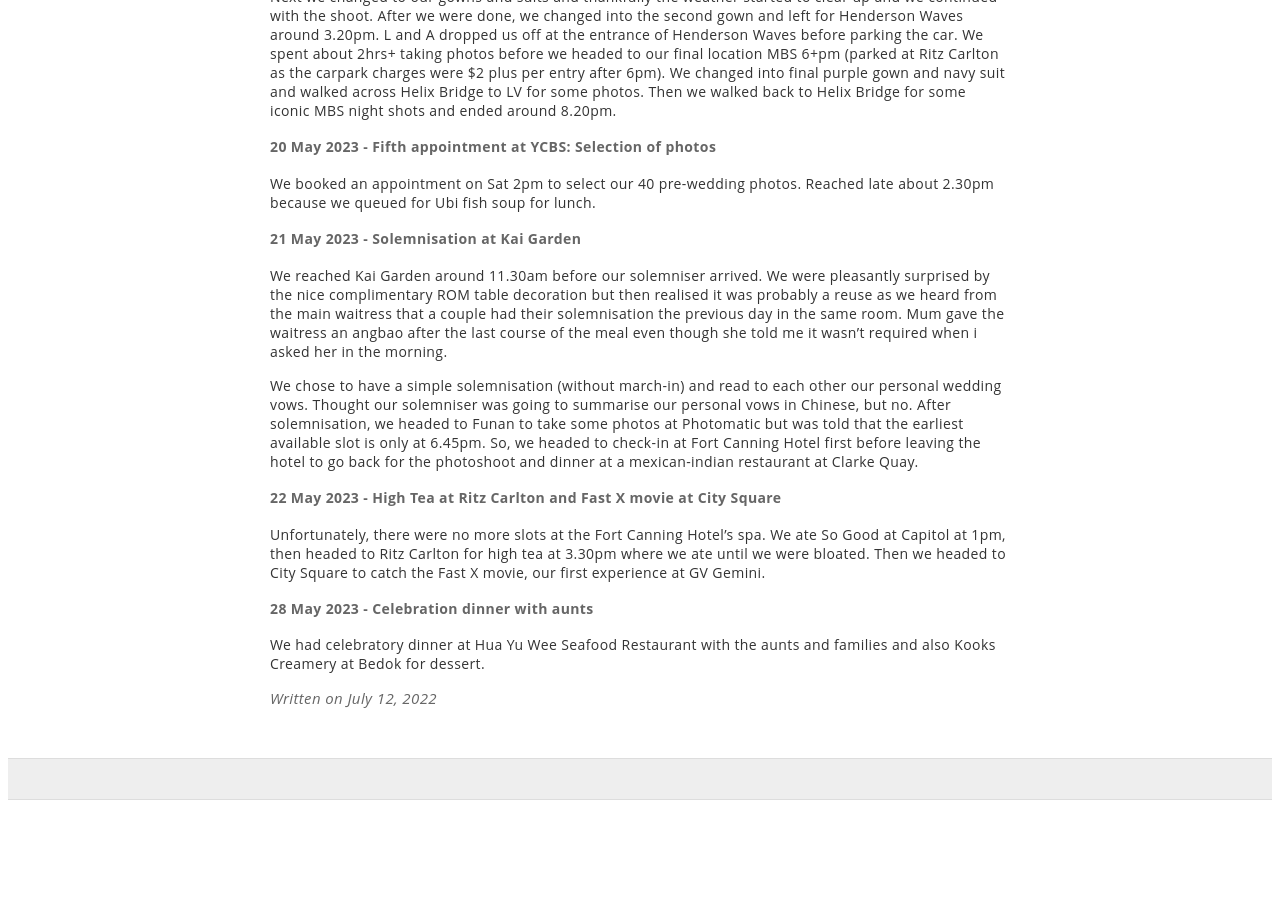
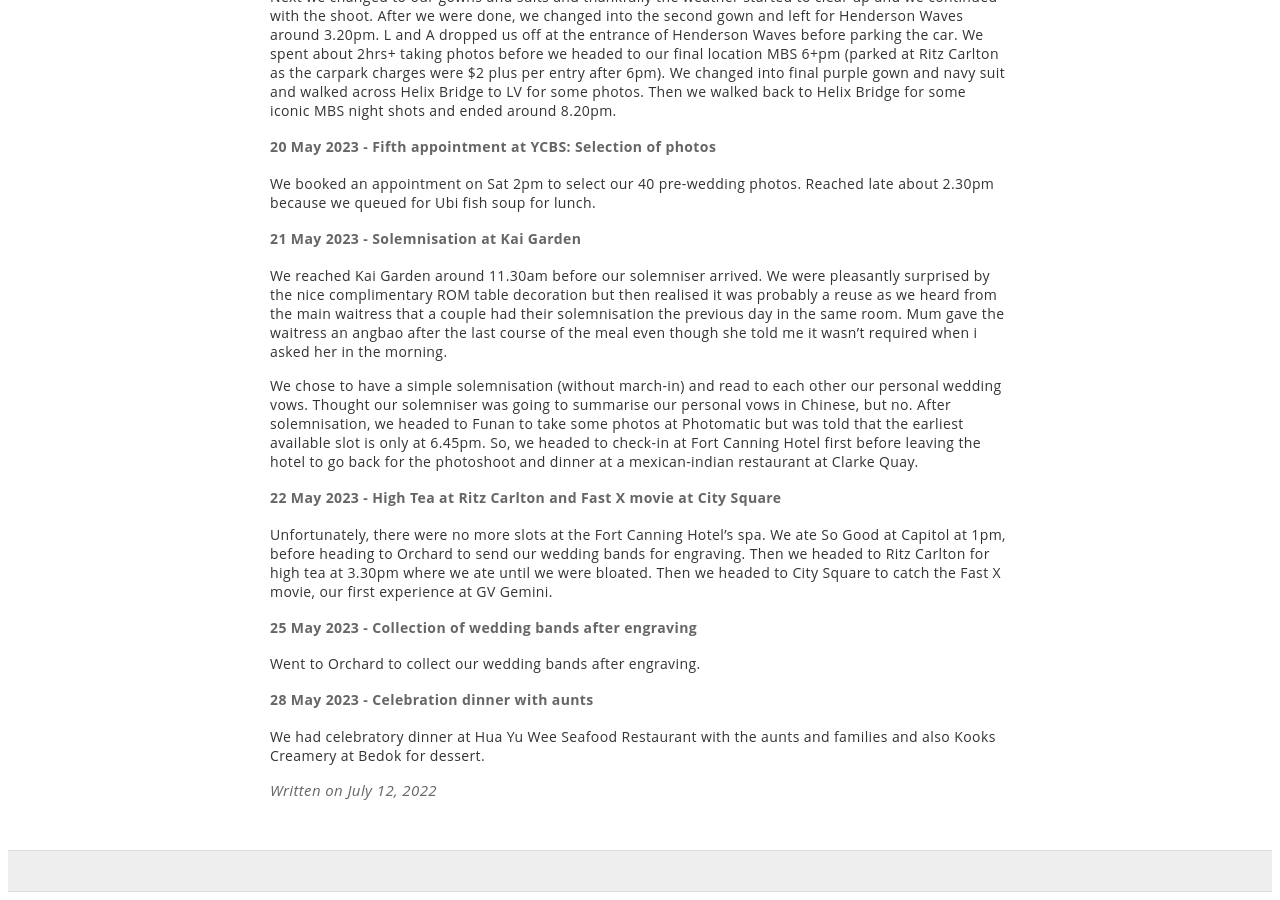
Before and after one commit to ourcarus/casadelagom, a Jekyll site: the page built from _posts/2022-07-12-Wedding Preparations.md, in a window 1280 px wide and 900 px high, scrolled down 3188 px. Built offline with Jekyll 4.4.1, drawn with Linux system fonts in a browser that asks for light colours; our own code applies the rules of GitHub Pages for plain Markdown files; before the commit the page ends 3996 px from its top, so only the background shows below that.

Commit message:
Update 2022-07-12-Wedding Preparations.md

```diff
--- a/_posts/2022-07-12-Wedding Preparations.md
+++ b/_posts/2022-07-12-Wedding Preparations.md
@@ -99,7 +99,10 @@
 We chose to have a simple solemnisation (without march-in) and read to each other our personal wedding vows. Thought our solemniser was going to summarise our personal vows in Chinese, but no. After solemnisation, we headed to Funan to take some photos at Photomatic but was told that the earliest available slot is only at 6.45pm. So, we headed to check-in at Fort Canning Hotel first before leaving the hotel to go back for the photoshoot and dinner at a mexican-indian restaurant at Clarke Quay.
 
 #### 22 May 2023 - High Tea at Ritz Carlton and Fast X movie at City Square
-Unfortunately, there were no more slots at the Fort Canning Hotel's spa. We ate So Good at Capitol at 1pm, then headed to Ritz Carlton for high tea at 3.30pm where we ate until we were bloated. Then we headed to City Square to catch the Fast X movie, our first experience at GV Gemini.
+Unfortunately, there were no more slots at the Fort Canning Hotel's spa. We ate So Good at Capitol at 1pm, before heading to Orchard to send our wedding bands for engraving. Then we headed to Ritz Carlton for high tea at 3.30pm where we ate until we were bloated. Then we headed to City Square to catch the Fast X movie, our first experience at GV Gemini.
+
+#### 25 May 2023 - Collection of wedding bands after engraving
+Went to Orchard to collect our wedding bands after engraving.
 
 #### 28 May 2023 - Celebration dinner with aunts
 We had celebratory dinner at Hua Yu Wee Seafood Restaurant with the aunts and families and also Kooks Creamery at Bedok for dessert.
```
